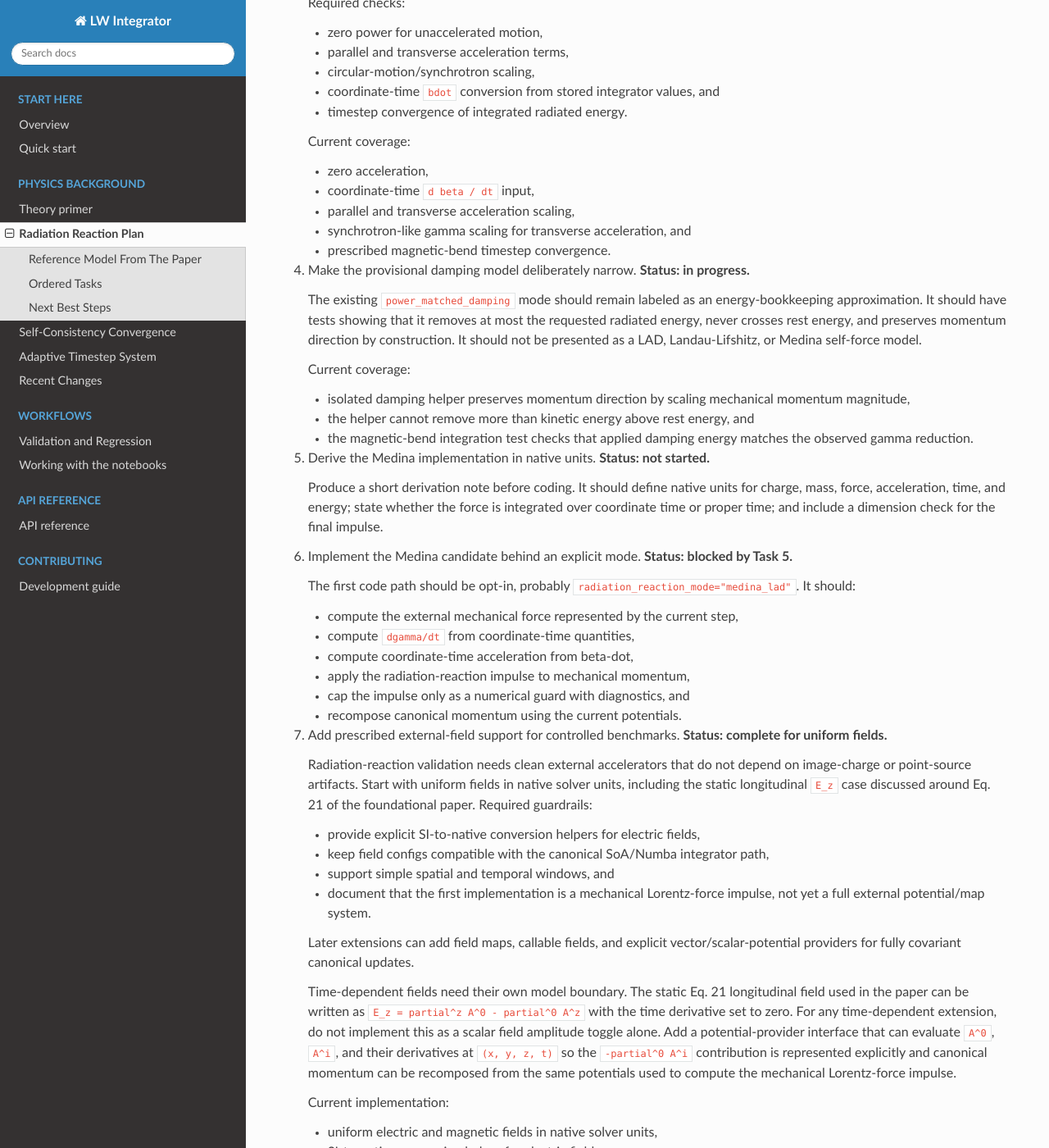
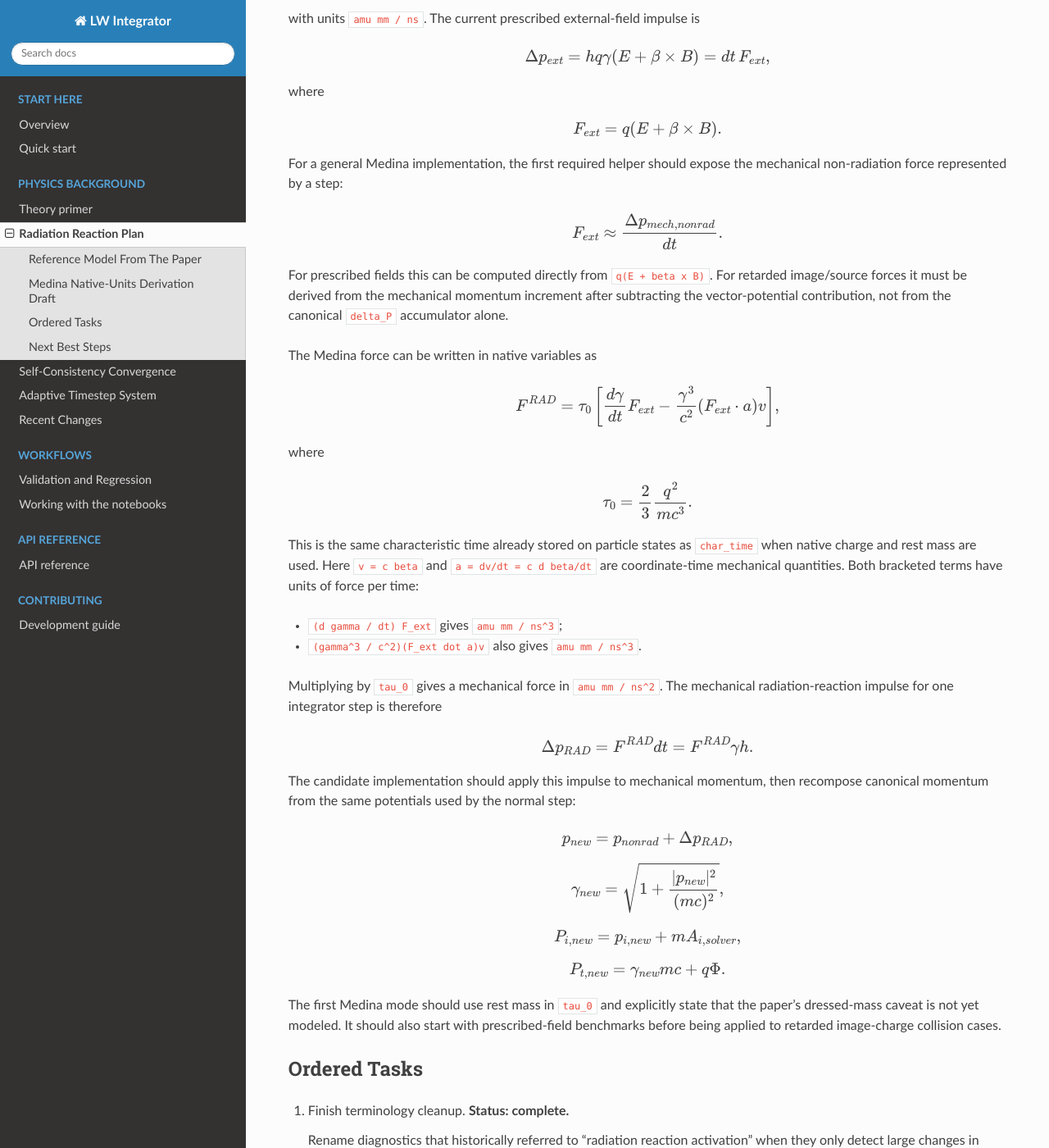
Before and after one commit to benfolsom/LW_integrator, a Sphinx documentation site: the page built from docs/source/radiation_reaction_plan.rst, in a window 1280 px wide and 1400 px high, scrolled down 1508 px. Shown: the whole window at 82% size. Built offline with Sphinx 7.4.7 and the Read the Docs theme 3.1.0, drawn with Linux system fonts in a browser that asks for light colours; some of the changed text lies outside the part shown.

Commit message:
Draft Medina native units note

```diff
--- a/docs/source/radiation_reaction_plan.rst
+++ b/docs/source/radiation_reaction_plan.rst
@@ -49,6 +49,119 @@ explicit:
 * the paper notes a dressed mass caveat. The first implementation should use
   rest mass only, document that choice, and leave dressed-mass handling behind
   an explicit option.
+
+Medina Native-Units Derivation Draft
+------------------------------------
+
+The maintained solver uses the historical native system:
+
+* length: ``mm``,
+* time: ``ns``,
+* velocity: ``mm / ns``,
+* mass: ``amu``,
+* mechanical momentum: ``amu mm / ns``,
+* mechanical force: ``amu mm / ns^2``, and
+* mechanical energy: ``amu mm^2 / ns^2``.
+
+Charge uses the solver-native value ``ELEMENTARY_CHARGE = 1.178734e-5``. A
+native electric field is a force-per-charge quantity, so ``q E`` has units of
+``amu mm / ns^2``. The current prescribed-field implementation converts SI
+``V/m`` values by matching the SI force on one elementary charge to one native
+force unit.
+
+The integrator step variable ``h`` is a proper-time increment ``d tau``. The
+coordinate-time increment for a particle is therefore
+
+.. math::
+
+   dt = \gamma h.
+
+The mechanical momentum is
+
+.. math::
+
+   p = \gamma m v = \gamma m c \beta,
+
+with units ``amu mm / ns``. The current prescribed external-field impulse is
+
+.. math::
+
+   \Delta p_{ext} = h q \gamma (E + \beta \times B)
+                  = dt\, F_{ext},
+
+where
+
+.. math::
+
+   F_{ext} = q (E + \beta \times B).
+
+For a general Medina implementation, the first required helper should expose
+the mechanical non-radiation force represented by a step:
+
+.. math::
+
+   F_{ext} \approx {\Delta p_{mech, nonrad} \over dt}.
+
+For prescribed fields this can be computed directly from ``q(E + beta x B)``.
+For retarded image/source forces it must be derived from the mechanical
+momentum increment after subtracting the vector-potential contribution, not
+from the canonical ``delta_P`` accumulator alone.
+
+The Medina force can be written in native variables as
+
+.. math::
+
+   F^{RAD} = \tau_0
+   \left[
+     {d\gamma \over dt}F_{ext}
+     - {\gamma^3 \over c^2}(F_{ext}\cdot a)v
+   \right],
+
+where
+
+.. math::
+
+   \tau_0 = {2 \over 3}{q^2 \over m c^3}.
+
+This is the same characteristic time already stored on particle states as
+``char_time`` when native charge and rest mass are used. Here
+``v = c beta`` and ``a = dv/dt = c d beta/dt`` are coordinate-time mechanical
+quantities. Both bracketed terms have units of force per time:
+
+* ``(d gamma / dt) F_ext`` gives ``amu mm / ns^3``;
+* ``(gamma^3 / c^2)(F_ext dot a)v`` also gives ``amu mm / ns^3``.
+
+Multiplying by ``tau_0`` gives a mechanical force in ``amu mm / ns^2``. The
+mechanical radiation-reaction impulse for one integrator step is therefore
+
+.. math::
+
+   \Delta p_{RAD} = F^{RAD} dt = F^{RAD} \gamma h.
+
+The candidate implementation should apply this impulse to mechanical momentum,
+then recompose canonical momentum from the same potentials used by the normal
+step:
+
+.. math::
+
+   p_{new} = p_{nonrad} + \Delta p_{RAD},
+
+.. math::
+
+   \gamma_{new} = \sqrt{1 + {|p_{new}|^2 \over (m c)^2}},
+
+.. math::
+
+   P_{i,new} = p_{i,new} + m A_{i,solver},
+
+.. math::
+
+   P_{t,new} = \gamma_{new} m c + q \Phi.
+
+The first Medina mode should use rest mass in ``tau_0`` and explicitly state
+that the paper's dressed-mass caveat is not yet modeled. It should also start
+with prescribed-field benchmarks before being applied to retarded image-charge
+collision cases.
 
 Ordered Tasks
 -------------
@@ -113,7 +226,8 @@ Ordered Tasks
    * the magnetic-bend integration test checks that applied damping energy
      matches the observed gamma reduction.
 
-5. Derive the Medina implementation in native units. **Status: not started.**
+5. Derive the Medina implementation in native units. **Status: first draft
+   complete; needs review before coding.**
 
    Produce a short derivation note before coding. It should define native units
    for charge, mass, force, acceleration, time, and energy; state whether the
@@ -202,10 +316,8 @@ Next Best Steps
 
 The immediate low-risk work is now validation rather than new physics:
 
-* add one more integration-level damping bound check:
-  ``sum(radiation_energy_applied) <= sum(radiation_energy)`` for a controlled
-  prescribed-field run,
-* add a native-units derivation note for the Medina candidate,
-* define the mechanical-force extraction API that Medina/LAD will consume, and
+* review the Medina native-units derivation above,
+* define the mechanical-force extraction API that Medina/LAD will consume,
+* add a prescribed-field-only Medina prototype once that API is explicit, and
 * only then add ``radiation_reaction_mode="medina_lad"`` behind an explicit
   opt-in.
```
Also changed, not shown: CHANGELOG.md (+2 -0 lines), 1 other file.
